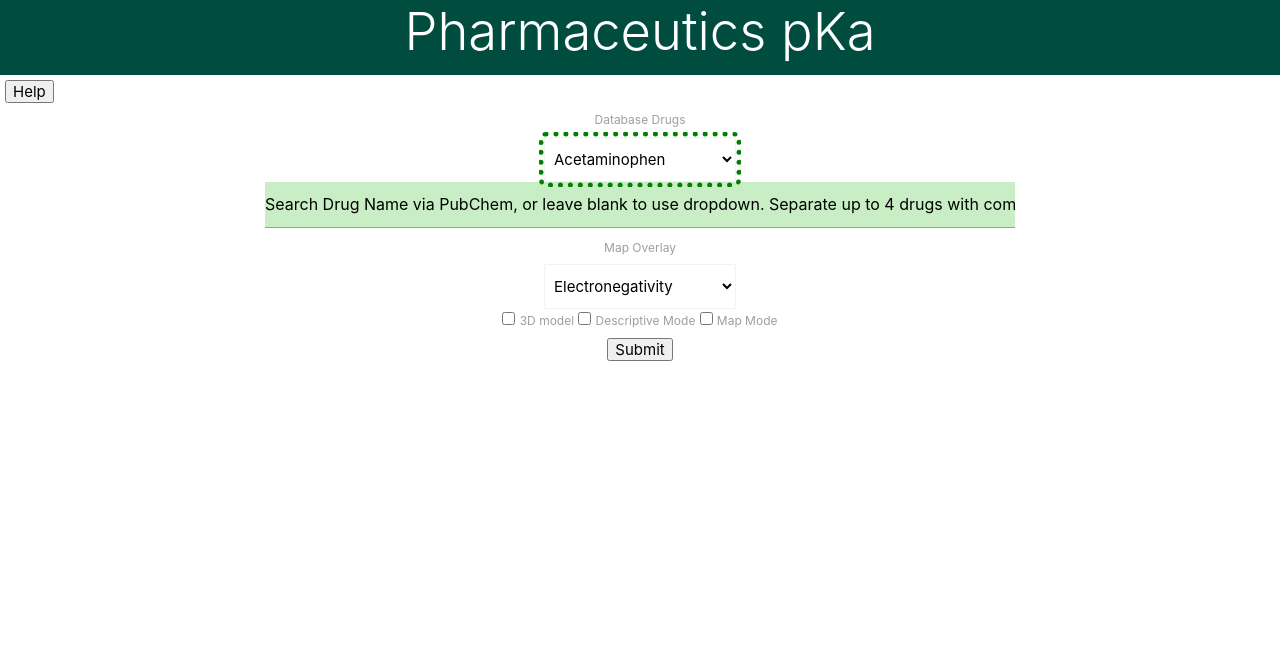
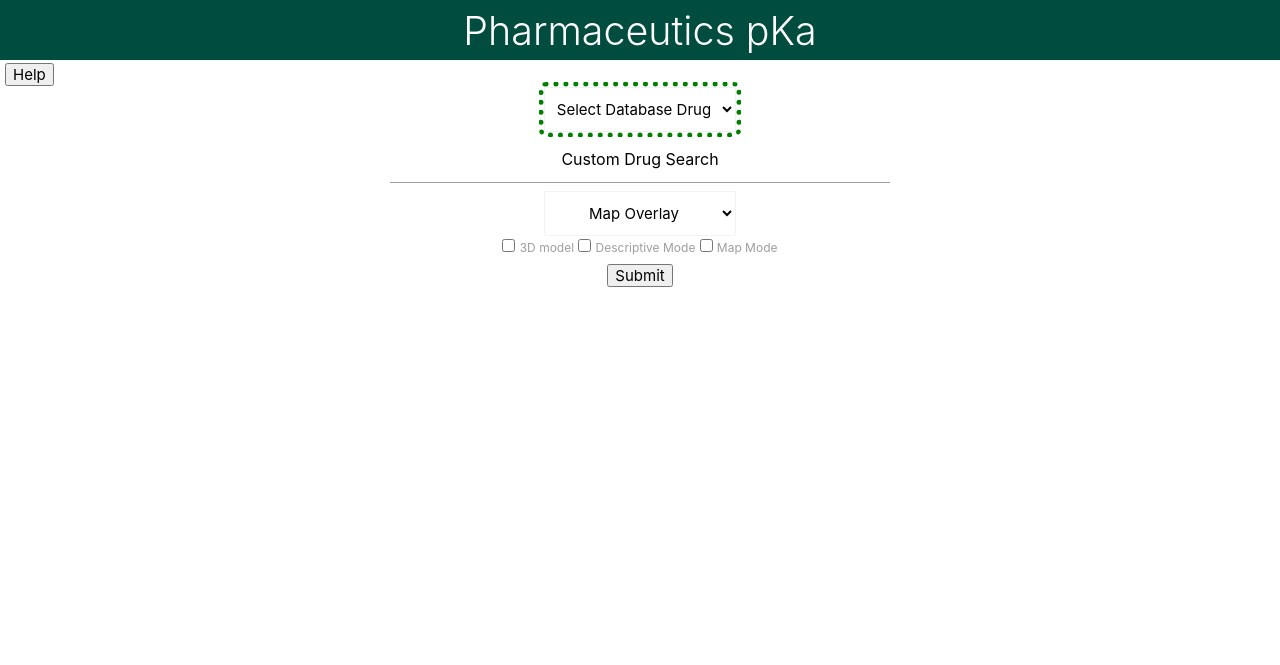
Before and after one commit to hrldngyn/drug-estimation-practice-tool, a Django app: page / in a window 1280 px wide. Shown: the top 665 px of the page. Run offline with Django 3.2, Linux system fonts and the light colour scheme; data comes from the database, SQL or seed files in the repository; some libraries are stand-ins or nearby versions.

Commit message:
UI + Tutorial upgrade

```diff
--- a/templates/pharmaceutics/base.html
+++ b/templates/pharmaceutics/base.html
@@ -17,8 +17,8 @@
     min-height: 50%;
     max-width: 100%;
     max-height: 100%;
-    margin: 0 auto;
-    /* top: 0; */
+    margin: 0;
+    top: 0;
 
     background-color: rgba(0,0,0,0.3);
     z-index: 2;
@@ -53,8 +53,8 @@
         outline: 5px dotted green;
     }
     .column {
-        float: left;
-        width: 66.6%;
+        float: right;
+        width: 50%;
         padding: 5px;
     }
     .initdis {
@@ -116,11 +116,11 @@
 
 <div id="page-container" class="">
     <div id="content-wrap">
-        <div class="container-fluid teal darken-4" style="height: 5rem;">
-            <div class="h-100 text-center display-4 text-white">Pharmaceutics pKa</div>
+        <div class="container-fluid teal darken-4" style="height: 4rem;">
+            <div class="text-center display-4 text-white" style="scale:75%">Pharmaceutics pKa</div>
     </div>
 
-    <input style="text-align:center; margin: 5px;" type="button" value="Help" id="help" onclick="helpdisplay()"/>
+    <input style="text-align:center; margin-left: 5px; margin-top: 3px;" type="button" value="Help" id="help" onclick="helpdisplay()"/>
     {% load static %}
     <div id = "tutorial-container">
         <img id="tutorial1" class="tutorial" src="{% static 'ebdjango/tutorial1.png' %}" onclick="helpdisplay2()">
@@ -129,16 +129,16 @@
     </div>
 
     <form style="text-align:center;" id="drugLookupForm" name="myForm">
-        <label for="molecule-dropdown"> Database Drugs </label>
-        <select id="molecule-dropdown">
+        <select id="molecule-dropdown" style="text-align:center;">
+            <option style="display:none;" selected>Select Database Drug</option>
             {% for mol in molecule_list %}
                 <option value = {{ mol }}>{{ mol }}</option>
             {% endfor %}
 
-        <label>Drug Search: <input type="text" name="fname" id="fname" style="width:750px; background: rgb(201, 237, 196);" placeholder="Search Drug Name via PubChem, or leave blank to use dropdown. Separate up to 4 drugs with commas."></label>
+        <label>Drug Search: <input type="text" name="fname" id="fname" style="width:500px; margin-top: 5px;" placeholder="Custom Drug Search"></label>
         <br/>
-            <label for="maptag"> Map Overlay </label>
-            <select id="maptag" name="maptag">
+            <select id="maptag" name="maptag" style="text-align:center;">
+                <option style="display:none;" selected>Map Overlay</option>
                 <option value="electron">Electronegativity</option>
                 <option value="logp">Hydrophobicity</option>
 
@@ -198,12 +198,12 @@
             <div class="column">
                         {{ svg|safe }}
                         {% csrf_token %}
-                        <ul style="text-align:center;" id="druginfo"></ul>
+                        <ul style="text-align:left; margin-left: 5px;" id="druginfo"></ul>
             </div>
 
             <div>
                 <div id="questionbox1" class="card" style="visibility: hidden">
-                    <text style="visibility:inherit; text-align:center">Pka and FG questions</text>
+                    <text style="visibility:inherit; text-align:center">FG and rotatable bond questions</text>
                     <ul style="text-align:center;" id="estimates"></ul>
                     <ul id="feedbackq1"></ul>
                     <div id="feedback" class="initdis" style="visibility: none;">
@@ -220,7 +220,7 @@
                     <input name="answer_choices"  type="radio" id="answer_choice_2"> <label id = "ac2label" for="answer_choice_2"> Choice 2 </label>        <br/>
                     <input name="answer_choices"  type="radio" id="answer_choice_3"> <label id = "ac3label" for="answer_choice_3"> Choice 3 </label>        <br/>
                     <input name="answer_choices"  type="text" id="answer_choice_4" style="visibility:hidden;width:200px"> <label id = "ac4label" for="answer_choice_4"> Choice 4 </label>        <br/>
-                    <input style="text-align:center;" type="submit" value="Submit" />
+                    <input style="text-align:center;" type="submit" value="Submit" id="qb2submitbutton" />
                     </form>
                 </div>
 
@@ -489,6 +489,7 @@
         }
         function showquestion2(pka, ref){
             document.getElementById("questionbox2").style.visibility = 'visible'
+            document.getElementById("qb2submitbutton").disabled = false;
             document.getElementById("qb2text").innerText = "There's no apparent carboxylic acid or amine in this molecule. Do you think it's still an acid or a base?"
 
             if(pka < 7){
@@ -537,6 +538,7 @@
             } else if (val.match("correct") ) {
                 $("#questionbox2").append(`Nice! You were ${(parseFloat($("#litpka2").data("litpka"))-parseFloat(answer_choice_4.value)).toPrecision(2)} off of the literature value.`);
                 document.getElementById("litpka2").style.visibility = "visible"
+                document.getElementById("qb2submitbutton").disabled = true;
             } else {
                 alert('Answer is wrong');
             }
```
Also changed, not shown: static/ebdjango/tutorial1.png, static/ebdjango/tutorial2.png, static/ebdjango/tutorial3.png.
